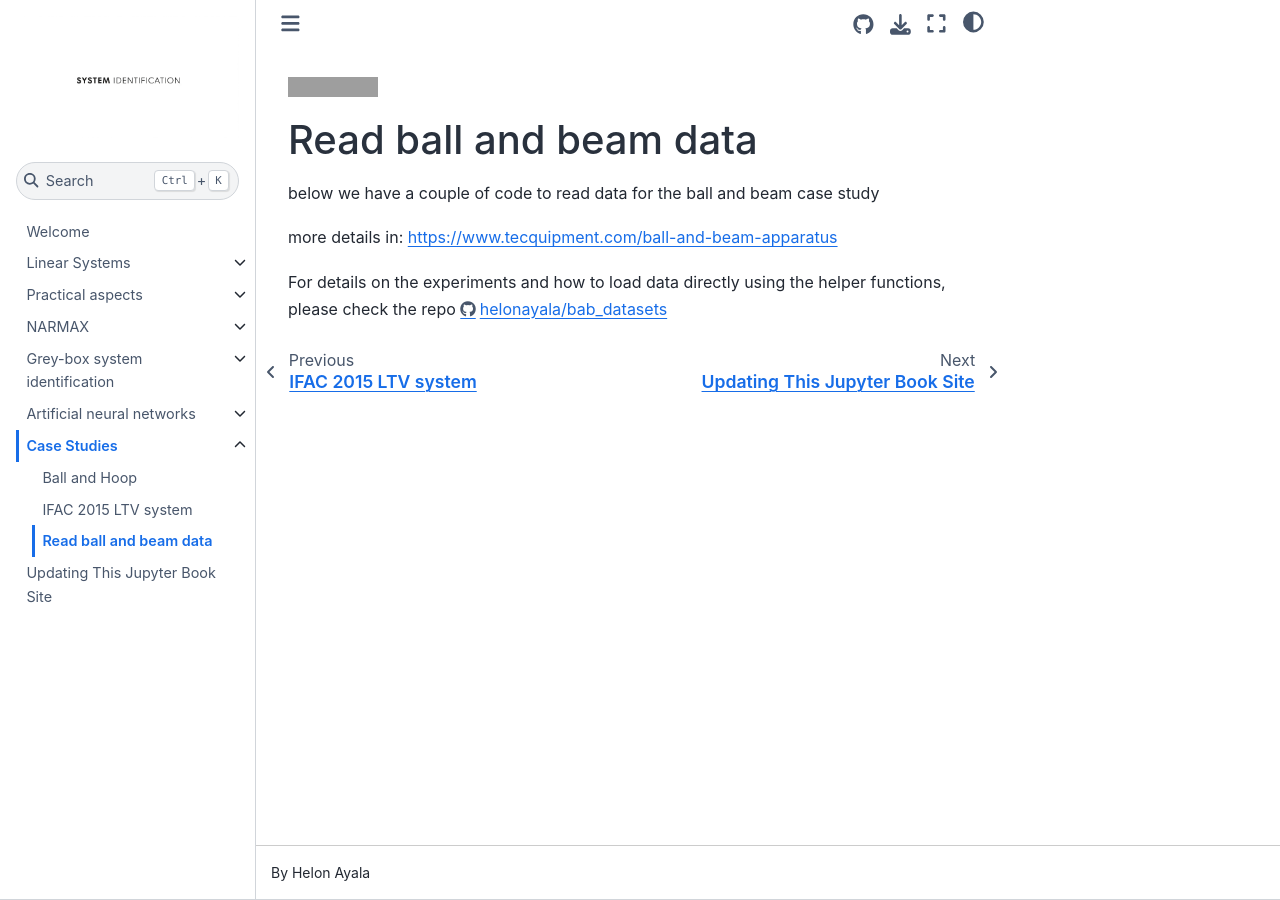
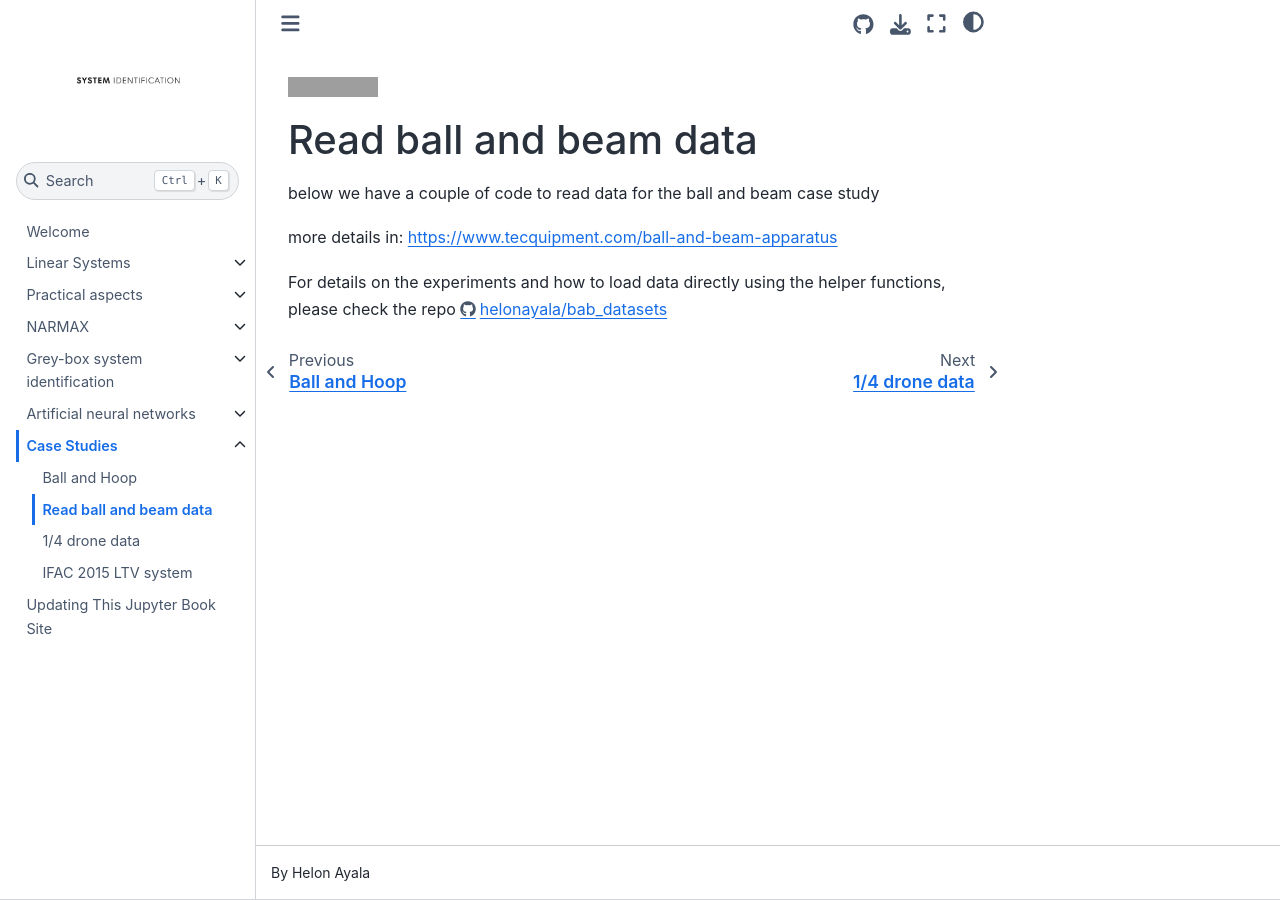
Before and after one commit to helonayala/sysid, a Jupyter Book: the page built from ball_and_beam_data.ipynb, in a window 1280 px wide. Built offline with Jupyter Book 1.0.4 settings and Sphinx 7.4.7 and the Sphinx Book theme 1.1.4, drawn with Linux system fonts in a browser that asks for light colours; pages that are not in the unit, such as notebooks, are missing from menus; grey boxes are pictures that could not be loaded.

Commit message:
Rearrange and add files in _toc.yml

```diff
--- a/_toc.yml
+++ b/_toc.yml
@@ -39,7 +39,8 @@ chapters:
 - file: case_studies
   sections:
   - file: ball_and_hoop
+  - file: ball_and_beam_data
+  - file: wind_blade
+  - file: read_data_14_drone
   - file: IFAC2015_LTV
-  - file: wind_blade
-  - file: ball_and_beam_data
 - file: how_to_update
```
